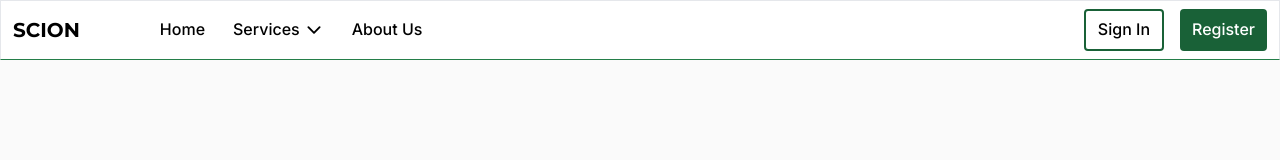
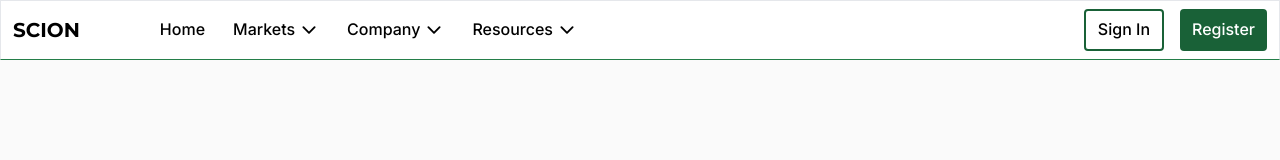
Before and after one commit to B-uchi/proj, a React (Vite) app in the folder frontend/: page / in a window 1280 px wide. Shown: the top 160 px of the page. Built offline with nearby package versions, Linux system fonts and the light colour scheme.

Commit message:
done with touches

```diff
--- a/frontend/src/components/Cta.jsx
+++ b/frontend/src/components/Cta.jsx
@@ -2,6 +2,7 @@ import { FiUserPlus } from "react-icons/fi";
 import { FaMoneyBillWave } from "react-icons/fa";
 import { PiChartLineUp } from "react-icons/pi";
 import shake from "../assets/shake.png";
+import { Link } from "react-router-dom";
 
 const Cta = () => {
   return (
@@ -32,9 +33,11 @@ const Cta = () => {
         </div>
       </div>
       <div className="mt-10">
-        <button className="hover:scale-110 transition-all bg-[#196137] text-white p-4 px-10 rounded-full shadow-lg">
-          Get Started
-        </button>
+        <Link to={"sign_in"}>
+          <button className="hover:scale-110 transition-all bg-[#196137] text-white p-4 px-10 rounded-full shadow-lg">
+            Get Started
+          </button>
+        </Link>
       </div>
       <div className="absolute right-0 bottom-0 w-[100px]">
         <img src={shake} alt="" />
--- a/frontend/src/components/Footer.jsx
+++ b/frontend/src/components/Footer.jsx
@@ -36,10 +36,35 @@ const Footer = () => {
                   About Us
                 </a>
                 <a href="#" className="hover:text-[#5f5f5f]">
-                  Services
+                  Careers
                 </a>
                 <a href="#" className="hover:text-[#5f5f5f]">
-                  Contact
+                  How it works
+                </a>
+              </div>
+            </div>
+            <div className="flex flex-col gap-1 items-center md:items-start">
+              <h1 className="font-montserrat font-extrabold text-lg">
+                Markets
+              </h1>
+              <div className="font-inter text-sm md:text-md flex md:flex-col gap-3">
+                <a href="#" className="hover:text-[#5f5f5f]">
+                  Stocks
+                </a>
+                <a href="#" className="hover:text-[#5f5f5f]">
+                  Bonds
+                </a>
+                <a href="#" className="hover:text-[#5f5f5f]">
+                  Futures
+                </a>
+                <a href="#" className="hover:text-[#5f5f5f]">
+                  Commodities
+                </a>
+                <a href="#" className="hover:text-[#5f5f5f]">
+                  MF's
+                </a>
+                <a href="#" className="hover:text-[#5f5f5f]">
+                  ETF's
                 </a>
               </div>
             </div>
--- a/frontend/src/components/HeroSection.jsx
+++ b/frontend/src/components/HeroSection.jsx
@@ -1,3 +1,4 @@
+import { Link } from "react-router-dom";
 import pic3 from "../assets/3.svg";
 import { AnimatePresence, motion } from "framer-motion";
 
@@ -29,9 +30,11 @@ const HeroSection = () => {
             sunshine your finances needs.
           </p>
           <div className="mt-10 md:w-fit flex flex-col justify-center">
-            <button className="hover:scale-110 transition-all bg-[#196137] text-white p-4 px-10 rounded-full shadow-lg">
-              Get Started
-            </button>
+            <Link to={"/sign_in"}>
+              <button className="hover:scale-110 transition-all bg-[#196137] text-white p-4 px-10 rounded-full shadow-lg">
+                Get Started
+              </button>
+            </Link>
             <div className="mx-auto right-[50%] w-[40%] h-[3px] rounded-full mt-2 bg-[#b4aeae]"></div>
           </div>
         </motion.div>
--- a/frontend/src/components/InvestmentMarkets.jsx
+++ b/frontend/src/components/InvestmentMarkets.jsx
@@ -1,9 +1,61 @@
-import React from 'react'
+import React from "react";
 
 const InvestmentMarkets = () => {
   return (
-    <div className='border-y-[1px] mt-5 bg-white border-[#f1f1f1]'>InvestmentMarkets</div>
-  )
-}
+    <div className="border-y-[1px] mt-5 bg-white border-[#f1f1f1]">
+      <div className="w-[80%] mx-auto">
+        <div className="mt-2">
+          <h1 className="md:text-3xl text-xl font-montserrat text-center font-extrabold">
+            Freedom with your <span className="text-[#2e9c5c]">finances</span>
+          </h1>
+          <h1 className="md:text-xl font-montserrat text-center">
+            <span className="text-[#2e9c5c]">Scion</span> provides a wide range
+            of investment markets to choose from, including:
+          </h1>
+        </div>
+        <div className="flex flex-col md:flex-row md:gap-0 gap-3 mt-4 p-3  justify-between">
+          <div className="flex bg-[#fafafa] md:w-1/4 rounded-md border-[1px] border-[#f1f1f1]">
+            <div className="mr-3 bg-[#2e9c5c] w-14 text-center p-3 text-white rounded-md">
+              ST
+            </div>
+            <div className="my-auto text-lg">Stocks</div>
+          </div>
+          <div className="flex bg-[#fafafa] md:w-1/4 rounded-md border-[1px] border-[#f1f1f1]">
+            <div className="mr-3 bg-[#2e9c5c] w-14 text-center p-3 text-white rounded-md">
+              BD
+            </div>
+            <div className="my-auto text-lg">Bonds</div>
+          </div>
+          <div className="flex bg-[#fafafa] md:w-1/4 rounded-md border-[1px] border-[#f1f1f1]">
+            <div className="mr-3 bg-[#2e9c5c] w-14 text-center p-3 text-white rounded-md">
+              MF's
+            </div>
+            <div className="my-auto text-lg">Mutual Funds</div>
+          </div>
+        </div>
+        <div className="flex flex-col md:flex-row md:gap-0 gap-3 md:mt-2 mb-5 p-3 justify-between">
+          <div className="flex bg-[#fafafa] md:w-1/4 rounded-md border-[1px] border-[#f1f1f1]">
+            <div className="mr-3 bg-[#2e9c5c] w-14 text-center p-3 text-white rounded-md">
+              ETF's
+            </div>
+            <div className="my-auto text-lg">Exchange Traded Funds</div>
+          </div>
+          <div className="flex bg-[#fafafa] md:w-1/4 rounded-md border-[1px] border-[#f1f1f1]">
+            <div className="mr-3 bg-[#2e9c5c] w-14 text-center p-3 text-white rounded-md">
+              FT
+            </div>
+            <div className="my-auto text-lg">Futures</div>
+          </div>
+          <div className="flex bg-[#fafafa] md:w-1/4 rounded-md border-[1px] border-[#f1f1f1]">
+            <div className="mr-3 bg-[#2e9c5c] w-14 text-center p-3 text-white rounded-md">
+              CD
+            </div>
+            <div className="my-auto text-lg">Commodities</div>
+          </div>
+        </div>
+      </div>
+    </div>
+  );
+};
 
-export default InvestmentMarkets
+export default InvestmentMarkets;
--- a/frontend/src/components/Navbar.jsx
+++ b/frontend/src/components/Navbar.jsx
@@ -9,15 +9,19 @@ const MenuItemm = ({ children, onClick }) => (
   <li onClick={onClick}>{children}</li>
 );
 
-const HoverMenu = ({ items }) => {
+const HoverMenu = ({ items, label }) => {
   const [isOpen, setIsOpen] = useState(false);
 
   const toggleMenu = () => setIsOpen(!isOpen);
 
   return (
-    <div onMouseEnter={toggleMenu} onMouseLeave={toggleMenu} onClick={toggleMenu}>
+    <div
+      onMouseEnter={toggleMenu}
+      onMouseLeave={toggleMenu}
+      onClick={toggleMenu}
+    >
       <div className="flex gap-1 items-center cursor-pointer">
-        <MenuItem text="Services" />
+        <MenuItem text={label} />
         <IoChevronDownOutline size={20} />
       </div>
       {isOpen && (
@@ -29,7 +33,9 @@ const HoverMenu = ({ items }) => {
                 toggleMenu();
               }}
             >
-              <div className=" p-2 mb-2 border-b-[1px] border-[#e1e1e1] cursor-pointer hover:bg-[#e0e0e0]">{item.text}</div>
+              <div className=" p-2 mb-2 border-b-[1px] border-[#e1e1e1] cursor-pointer hover:bg-[#e0e0e0] rounded-lg">
+                {item.text}
+              </div>
             </MenuItemm>
           ))}
         </ul>
@@ -49,20 +55,39 @@ const Navbar = () => {
             SCION
           </h1>
           <div className=" md:block hidden">
-            <ul className="flex gap-7 items-center">
+            <ul className="flex gap-7 items-center relative">
               <Link to={"/"}>
                 <MenuItem text="Home" />
               </Link>
-              <div className="relative">
                 <HoverMenu
+                  label="Markets"
+                  page="markets"
                   items={[
-                    { key: 1, text: "Investment markets" },
-                    { key: 2, text: "How it works" },
-                    { key: 3, text: "Careers" },
+                    { key: 1, text: "Stocks" },
+                    { key: 2, text: "Bonds" },
+                    { key: 3, text: "MF's" },
+                    { key: 4, text: "ETF's" },
+                    { key: 5, text: "Futures" },
+                    { key: 6, text: "Commodities" },
                   ]}
                 />
-              </div>
-              <MenuItem text="About Us" />
+                <HoverMenu
+                  label="Company"
+                  page="company"
+                  items={[
+                    { key: 1, text: "How it works" },
+                    { key: 2, text: "Careers" },
+                    { key: 3, text: "About us" },
+                  ]}
+                />
+                <HoverMenu
+                  label="Resources"
+                  page="resources"
+                  items={[
+                    { key: 1, text: "Legal Docs" },
+                    { key: 2, text: "Help & Support" },
+                  ]}
+                />
             </ul>
           </div>
         </div>
```
